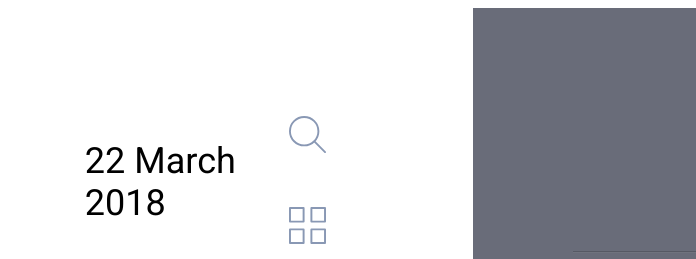
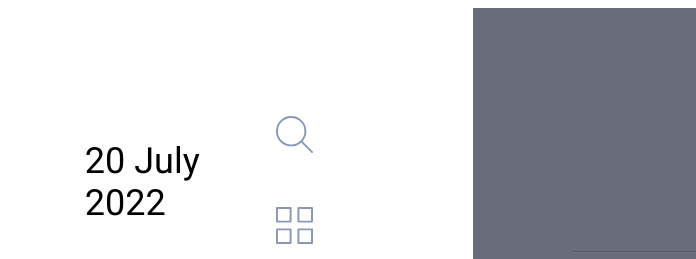
Before and after one commit to ksushakropachova/CALENDAR, a plain HTML site: page CALENDAR/index.html in a window 1280 px wide. Shown: the top 259 px of the page, 0-696 px from the left. Drawn offline with Linux system fonts and the light colour scheme.

```diff
--- a/CALENDAR/index.html
+++ b/CALENDAR/index.html
@@ -12,7 +12,7 @@
     <main class="main">
             <div class="head">
             <div>
-              <h1> 22 March 2018</h1>
+              <h1 class="currentdate"></h1>
             </div>
             <header>
               <a href=""> <img class="search-icon" src="search-icon.svg"> </a>
--- a/CALENDAR/myscript.js
+++ b/CALENDAR/myscript.js
@@ -8,3 +8,9 @@
 
 let calendarTitle = document.querySelector("#calendar_title");
 calendarTitle.append(monthNames[month]  + " " + year);
+
+let currentdate = document.querySelector(".currentdate" );
+currentdate.append( day + " "+ monthNames[month] + " "+ year);
+
+const firstDateOfMonth = new Date(date);
+firstDateOfMonth.setDate(1);
```
Also changed, not shown: CALENDAR/style.css (line endings or trailing spaces).
